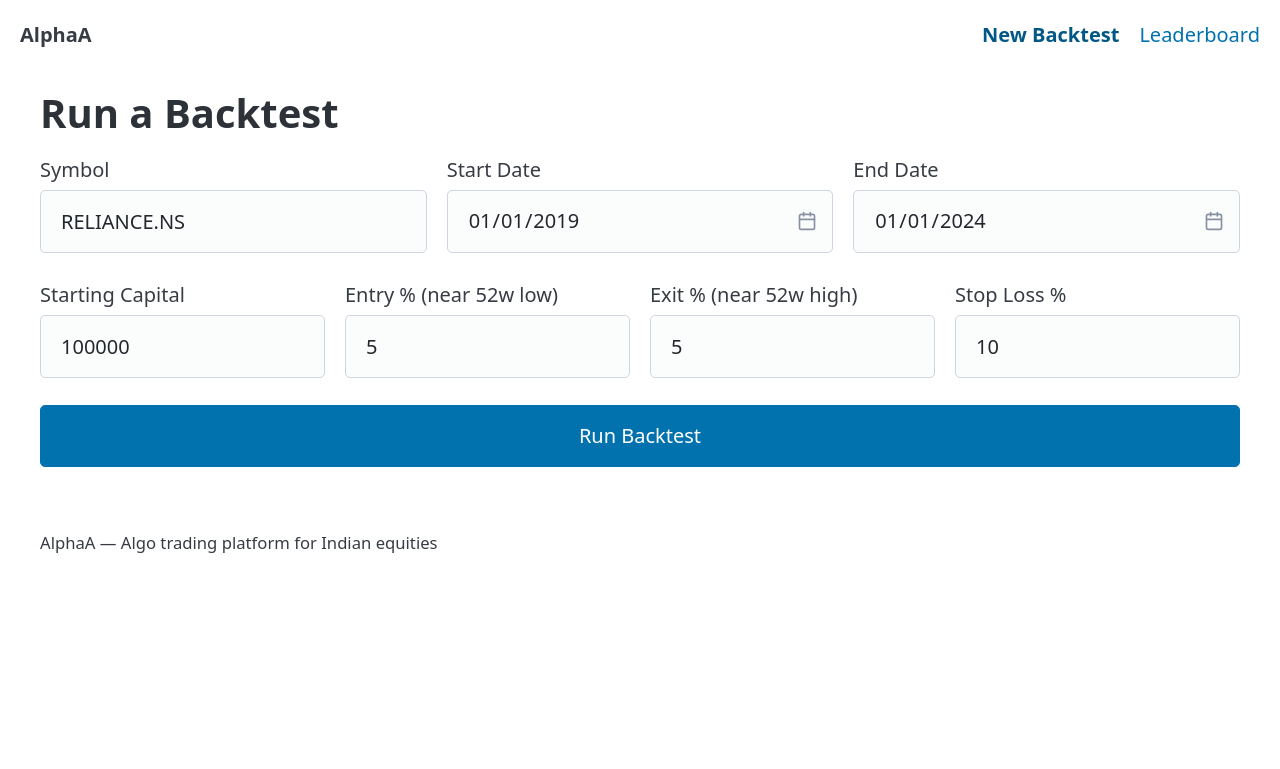
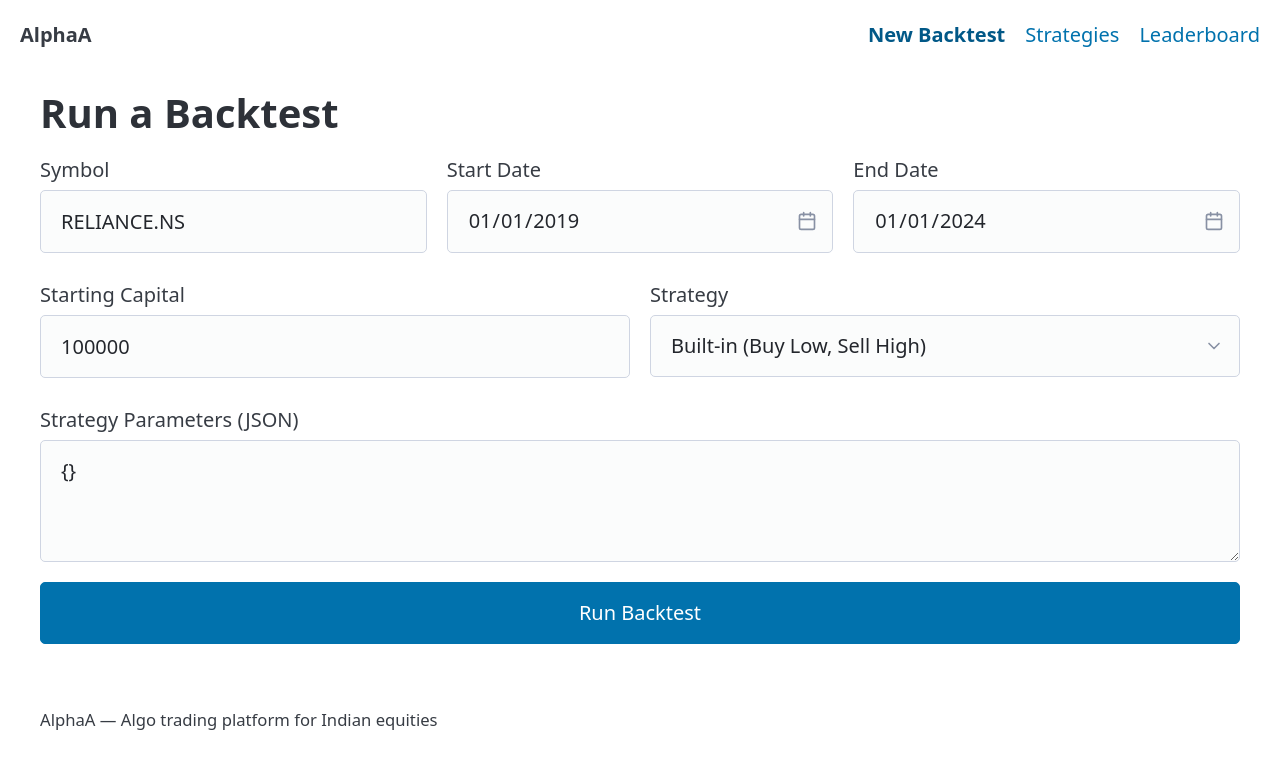
Before and after one commit to kamalgs/alphaa, a FastAPI app: page / in a window 1280 px wide. Shown: the top 769 px of the page. Run offline with FastAPI, Linux system fonts and the light colour scheme; data that the repository does not hold is empty; some libraries are stand-ins or nearby versions.

Commit message:
Update HTML templates for strategy upload and selection
- base.html: add Strategies nav link
- index.html: replace entry/exit/stop-loss fields with strategy
  dropdown and JSON params textarea
- leaderboard.html: add Strategy column
- strategies.html: upload form + table of uploaded strategies

Co-Authored-By: Claude Opus 4.6 <noreply@anthropic.com>

```diff
--- a/alphaa/web/templates/base.html
+++ b/alphaa/web/templates/base.html
@@ -20,6 +20,7 @@
         <ul><li><strong>AlphaA</strong></li></ul>
         <ul>
             <li><a href="/" {% if active_page == "index" %}aria-current="page"{% endif %}>New Backtest</a></li>
+            <li><a href="/strategies" {% if active_page == "strategies" %}aria-current="page"{% endif %}>Strategies</a></li>
             <li><a href="/leaderboard" {% if active_page == "leaderboard" %}aria-current="page"{% endif %}>Leaderboard</a></li>
         </ul>
     </nav>
--- a/alphaa/web/templates/index.html
+++ b/alphaa/web/templates/index.html
@@ -32,18 +32,20 @@
             <input type="number" name="capital" value="{{ capital or '100000' }}" step="1000" min="1000" required>
         </label>
         <label>
-            Entry % (near 52w low)
-            <input type="number" name="entry_pct" value="{{ entry_pct or '5' }}" step="0.5" min="0.5" max="50" required>
-        </label>
-        <label>
-            Exit % (near 52w high)
-            <input type="number" name="exit_pct" value="{{ exit_pct or '5' }}" step="0.5" min="0.5" max="50" required>
-        </label>
-        <label>
-            Stop Loss %
-            <input type="number" name="stop_loss" value="{{ stop_loss or '10' }}" step="0.5" min="1" max="50" required>
+            Strategy
+            <select name="strategy_id">
+                <option value="builtin" {% if not strategy_id or strategy_id == 'builtin' %}selected{% endif %}>Built-in (Buy Low, Sell High)</option>
+                {% for s in strategies %}
+                <option value="{{ s.id }}" {% if strategy_id == s.id|string %}selected{% endif %}>{{ s.name }}</option>
+                {% endfor %}
+            </select>
         </label>
     </div>
+
+    <label>
+        Strategy Parameters (JSON)
+        <textarea name="strategy_params" rows="3" placeholder='{"entry_pct": 5, "exit_pct": 5, "stop_loss_pct": 10}'>{{ strategy_params or '{}' }}</textarea>
+    </label>
 
     <button type="submit">Run Backtest</button>
 </form>
--- a/alphaa/web/templates/leaderboard.html
+++ b/alphaa/web/templates/leaderboard.html
@@ -11,6 +11,7 @@
         <tr>
             <th>Rank</th>
             <th>Symbol</th>
+            <th>Strategy</th>
             <th>Period</th>
             <th>CAGR</th>
             <th>Total Return</th>
@@ -25,6 +26,7 @@
         <tr>
             <td>{{ loop.index }}</td>
             <td><a href="/result/{{ run.id }}">{{ run.symbol }}</a></td>
+            <td>{{ run.strategy_name }}</td>
             <td>{{ run.start_date[:10] }} — {{ run.end_date[:10] }}</td>
             <td class="{{ 'positive' if run.cagr_pct >= 0 else 'negative' }}">{{ "{:+.2f}".format(run.cagr_pct) }}%</td>
             <td class="{{ 'positive' if run.total_return_pct >= 0 else 'negative' }}">{{ "{:+.2f}".format(run.total_return_pct) }}%</td>
```
